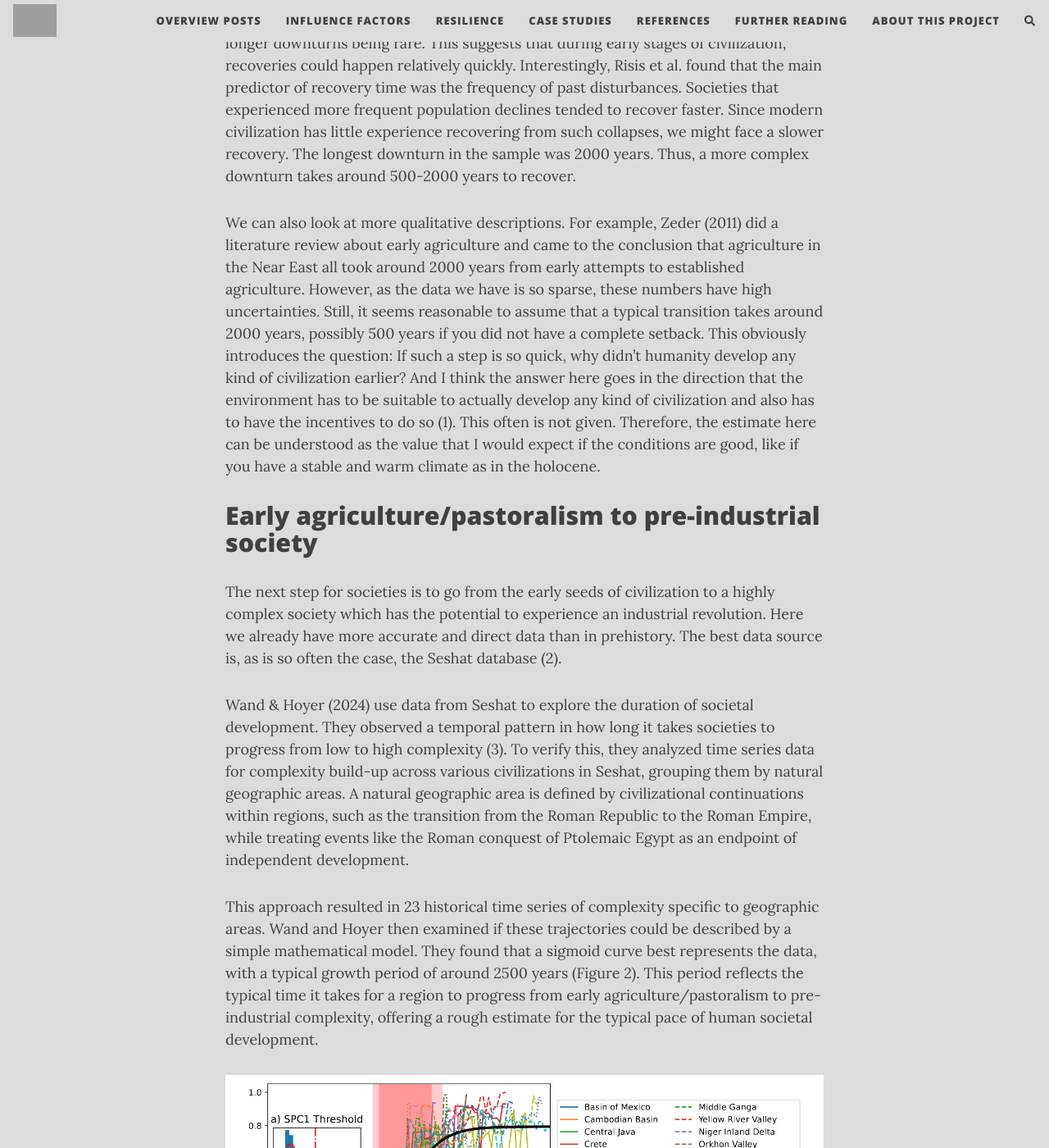
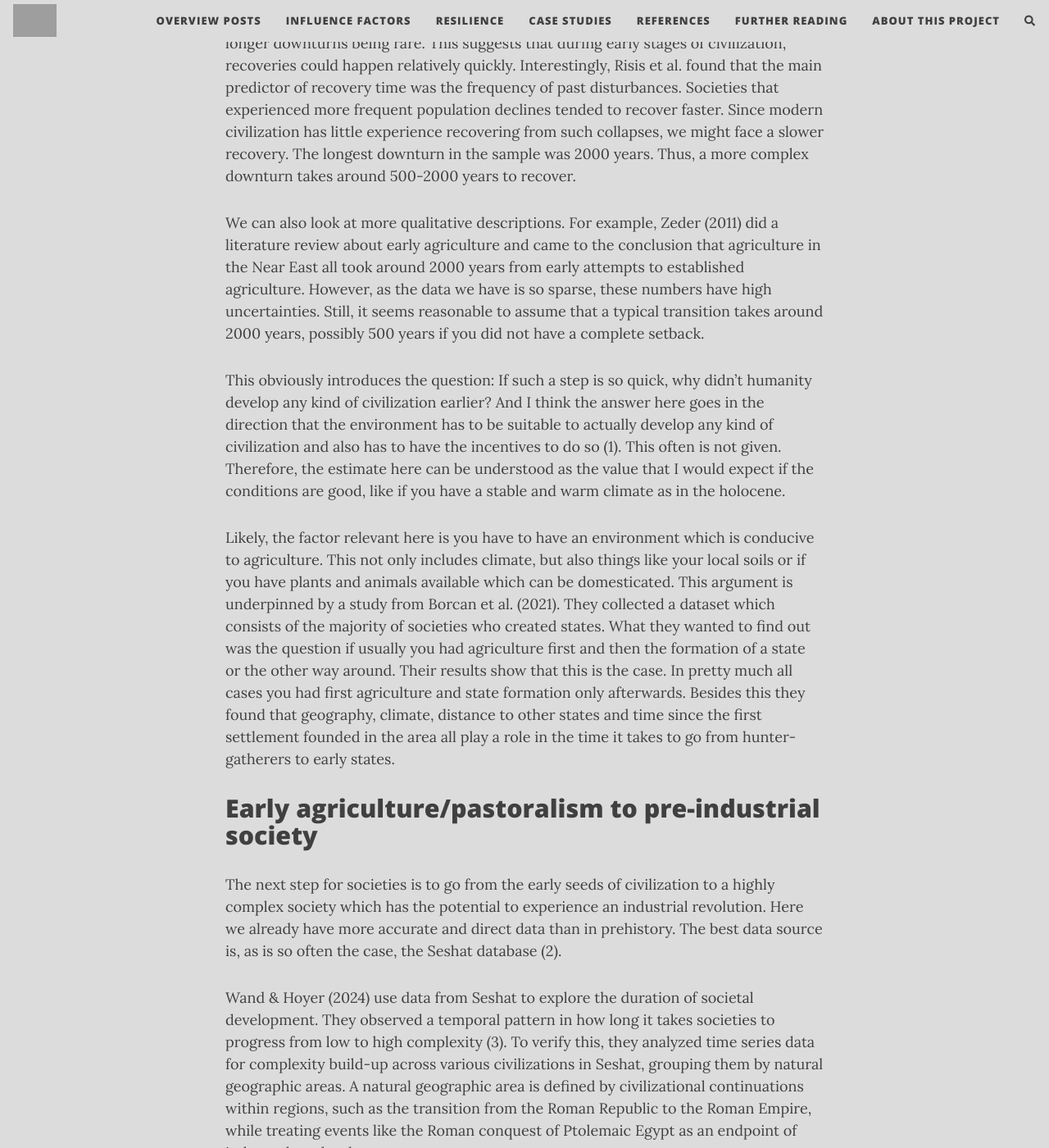
Before and after one commit to florianjehn/Societal_Collapse, a Jekyll site: the page built from _posts/2024-08-31-collapse_recovery.md, in a window 1280 px wide and 1400 px high, scrolled down 2272 px. Shown: the whole window at 82% size. Built offline with Jekyll 4.4.1, drawn with Linux system fonts in a browser that asks for light colours; nearby versions of some CDN libraries; comment, search, counter and statistics services are not loaded; some of the changed text lies outside the part shown; grey boxes are pictures that could not be loaded.

Commit message:
Update 2024-08-31-collapse_recovery.md

```diff
--- a/_posts/2024-08-31-collapse_recovery.md
+++ b/_posts/2024-08-31-collapse_recovery.md
@@ -29,7 +29,10 @@ This data does not directly indicate how long the transition from hunter-gathere
 Assuming this proxy works, we can examine the data on population declines. It shows that all regions studied regularly experienced population declines. Most of these declines took 100-500 years to recover from, with longer downturns being rare. This suggests that during early stages of civilization, recoveries could happen relatively quickly. Interestingly, Risis et al. found that the main predictor of recovery time was the frequency of past disturbances. Societies that experienced more frequent population declines tended to recover faster. Since modern civilization has little experience recovering from such collapses, we might face a slower recovery. The longest downturn in the sample was 2000 years. Thus, a more complex downturn takes around 500-2000 years to recover.
 
 We can also look at more qualitative descriptions. For example, Zeder (2011) did a literature review about early agriculture and came to the conclusion that agriculture in the Near East all took around 2000 years from early attempts to established agriculture. However, as the data we have is so sparse, these numbers have high uncertainties. Still, it seems reasonable to assume that a typical transition takes around 2000 years, possibly 500 years if you did not have a complete setback.
+
 This obviously introduces the question: If such a step is so quick, why didn’t humanity develop any kind of civilization earlier? And I think the answer here goes in the direction that the environment has to be suitable to actually develop any kind of civilization and also has to have the incentives to do so (1). This often is not given. Therefore, the estimate here can be understood as the value that I would expect if the conditions are good, like if you have a stable and warm climate as in the holocene.
+
+Likely, the factor relevant here is you have to have an environment which is conducive to agriculture. This not only includes climate, but also things like your local soils or if you have plants and animals available which can be domesticated. This argument is underpinned by a study from Borcan et al. (2021). They collected a dataset which consists of the majority of societies who created states. What they wanted to find out was the question if usually you had agriculture first and then the formation of a state or the other way around. Their results show that this is the case. In pretty much all cases you had first agriculture and state formation only afterwards. Besides this they found that geography, climate, distance to other states and time since the first settlement founded in the area all play a role in the time it takes to go from hunter-gatherers to early states.
 
 # Early agriculture/pastoralism to pre-industrial society
 
@@ -91,6 +94,8 @@ Overall, this leaves me a bit ambiguous when it comes to our chances of recovery
 
 # References
 
+Borcan, O., Olsson, O., & Putterman, L. (2021). Transition to agriculture and first state presence: A global analysis. Explorations in Economic History, 82, 101404. https://doi.org/10.1016/j.eeh.2021.101404
+
 Riris, P., Silva, F., Crema, E., Palmisano, A., Robinson, E., Siegel, P. E., French, J. C., Jørgensen, E. K., Maezumi, S. Y., Solheim, S., Bates, J., Davies, B., Oh, Y., & Ren, X. (2024). Frequent disturbances enhanced the resilience of past human populations. Nature, 629(8013), 837–842. https://doi.org/10.1038/s41586-024-07354-8
 
 Wand, T., & Hoyer, D. (2024). The characteristic time scale of cultural evolution. PNAS Nexus, 3(2), pgae009. https://doi.org/10.1093/pnasnexus/pgae009
```
